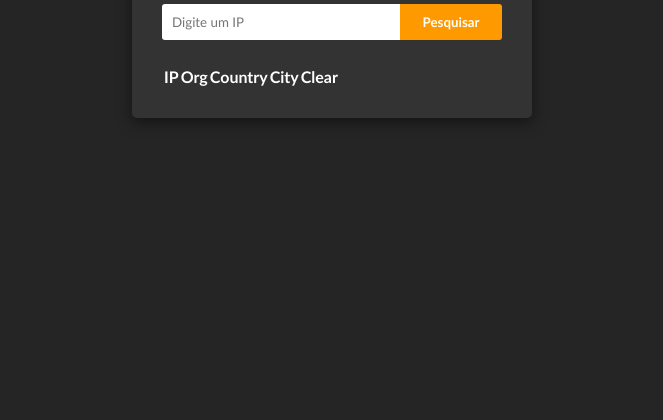
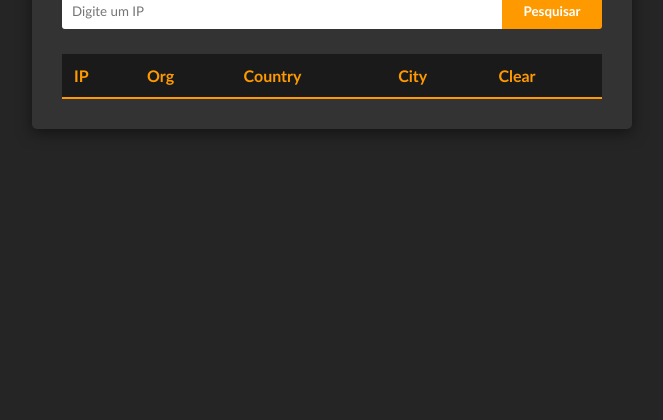
Before and after one commit to caua-p/exercicios-dw, a plain HTML site: page Busca-IP/index.html in a window 1280 px wide. Shown: the part 380-800 px from the top of the page, without its empty margins (308-971 px from the left). Drawn offline with Linux system fonts and the light colour scheme.

Commit message:
definindo estilos

```diff
--- a/Busca-IP/style.css
+++ b/Busca-IP/style.css
@@ -11,14 +11,16 @@ body {
     display: flex;
     justify-content: center;
     align-items: center;
-    height: 100vh;
+    min-height: 100vh;
+    padding: 20px;
 }
 
 .container {
     background-color: #333333;
     padding: 30px;
     border-radius: 5px;
-    width: 400px;
+    width: 100%;
+    max-width: 600px;
     box-shadow: 0px 4px 15px rgba(0,0,0,0.5);
     border-top: 4px solid #ff9900;
 }
@@ -36,7 +38,7 @@ h1 {
 }
 
 input {
-    width: 70%;
+    flex: 1;
     padding: 10px;
     border: none;
     border-radius: 3px 0 0 3px;
@@ -44,7 +46,7 @@ input {
 }
 
 button {
-    width: 30%;
+    width: 100px;
     background-color: #ff9900;
     color: white;
     border: none;
@@ -58,24 +60,39 @@ button:hover {
     background-color: #e68a00;
 }
 
-#resultado {
-    background-color: #1a1a1a;
-    padding: 15px;
-    border-radius: 4px;
+table {
+    width: 100%;
+    border-collapse: collapse;
+    margin-top: 20px;
 }
 
-.info-item {
-    padding: 8px 0;
-    border-bottom: 1px solid #444;
-    font-size: 14px;
+table thead {
+    background-color: #1a1a1a;
 }
 
-.label {
+table th {
+    padding: 12px;
+    text-align: left;
     font-weight: bold;
     color: #ff9900;
-    margin-right: 5px;
+    border-bottom: 2px solid #ff9900;
 }
 
-.value {
-    color: #ddd;
+table td {
+    padding: 10px 12px;
+    border-bottom: 1px solid #444;
 }
+
+table tbody tr:hover {
+    background-color: #3a3a3a;
+}
+
+.clear-btn {
+    color: #ff6b6b;
+    cursor: pointer;
+    font-weight: bold;
+}
+
+.clear-btn:hover {
+    color: #ff9999;
+}
```
